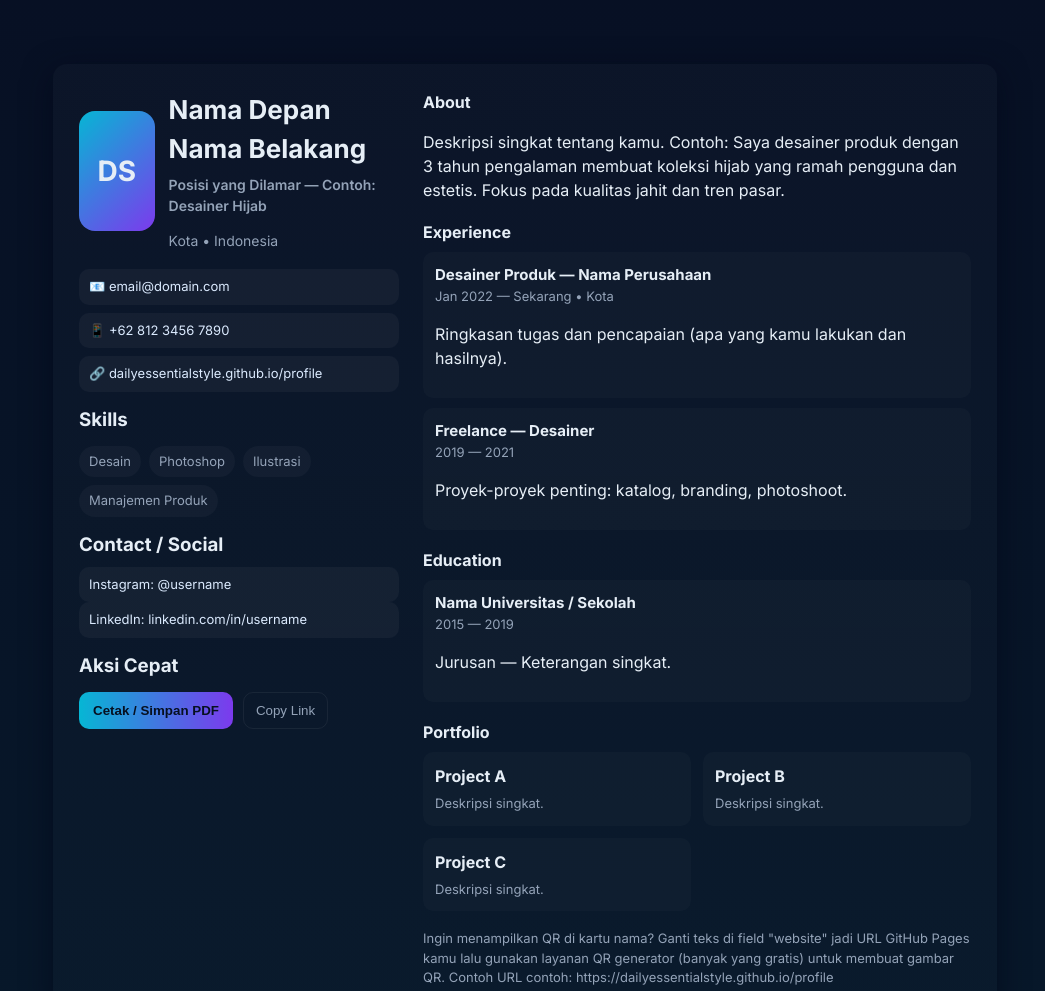
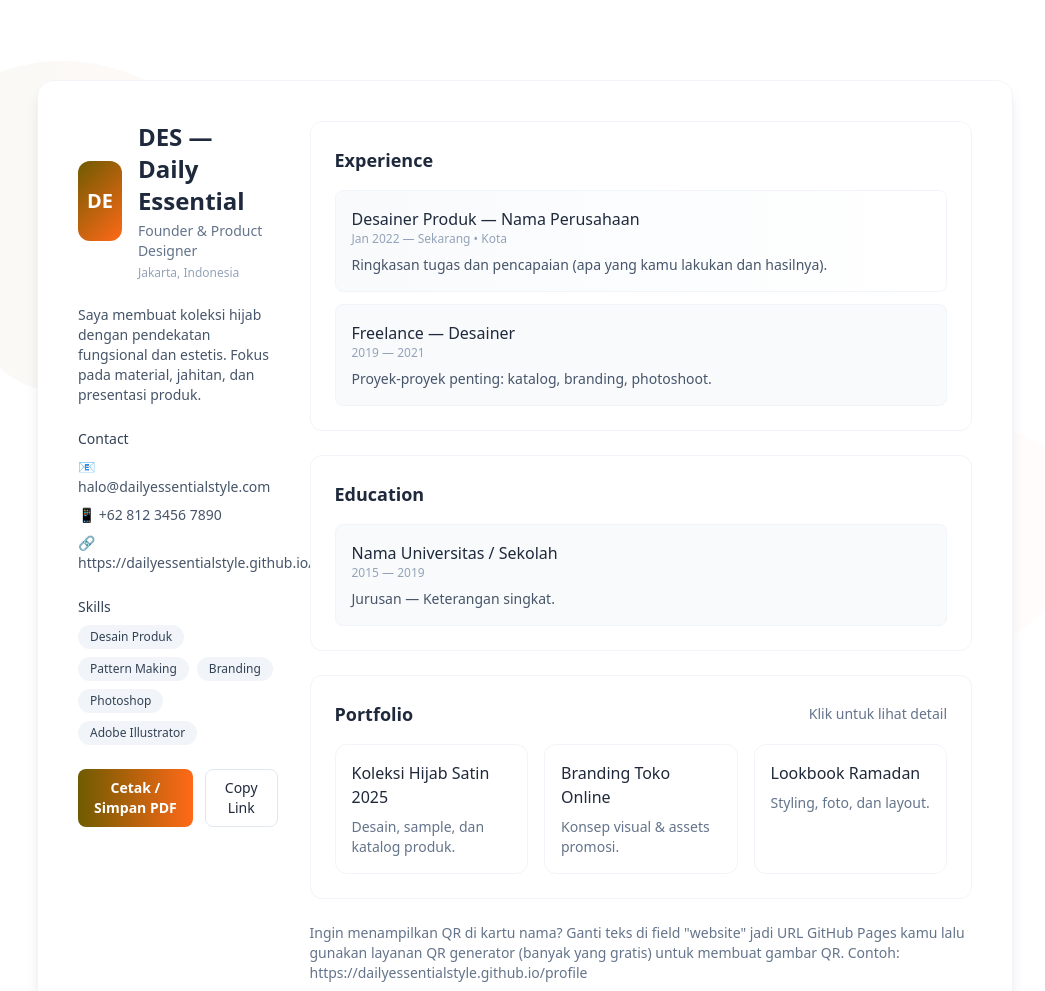
Before and after one commit to dailyessentialstyle/profile, a plain HTML site: page index.html in a window 1280 px wide. Shown: the top 991 px of the page, without its empty margins (115-1160 px from the left). Drawn offline with nearby package versions, Linux system fonts and the light colour scheme.

Commit message:
index.html

```diff
--- a/index.html
+++ b/index.html
@@ -1,141 +1,130 @@
 <!doctype html>
 <html lang="id">
 <head>
-  <meta charset="utf-8">
-  <meta name="viewport" content="width=device-width,initial-scale=1">
+  <meta charset="utf-8" />
+  <meta name="viewport" content="width=device-width,initial-scale=1" />
   <title>Nama Kamu — CV / Portofolio</title>
-  <link href="https://fonts.googleapis.com/css2?family=Inter:wght@300;400;600;700&display=swap" rel="stylesheet">
+
+  <!-- Tailwind Play CDN (fast for prototypes) -->
+  <script src="https://cdn.tailwindcss.com"></script>
   <style>
-    :root{--bg:#0f1724;--card:#0b1220;--muted:#94a3b8;--accent:#06b6d4;--glass:rgba(255,255,255,0.04)}
-    *{box-sizing:border-box}
-    body{font-family:Inter,system-ui,Segoe UI,Roboto,"Helvetica Neue",Arial;margin:0;background:linear-gradient(180deg,#071024 0%, #07182a 100%);color:#e6eef6;line-height:1.5}
-    .wrap{max-width:1000px;margin:36px auto;padding:28px}
-    .card{background:linear-gradient(180deg, rgba(255,255,255,0.02), rgba(255,255,255,0.01));border-radius:14px;padding:26px;box-shadow:0 8px 30px rgba(2,6,23,0.6);display:flex;gap:24px}
-    .left{width:320px;flex-shrink:0}
-    .avatar{width:120px;height:120px;border-radius:16px;overflow:hidden;background:linear-gradient(135deg,var(--accent),#7c3aed);display:flex;align-items:center;justify-content:center;font-weight:700;font-size:28px}
-    h1{margin:0;font-size:26px}
-    h2{margin:6px 0 0;font-size:14px;color:var(--muted);font-weight:600}
-    .meta{margin-top:14px;font-size:14px;color:var(--muted)}
-    .contact{margin-top:18px;display:grid;gap:8px}
-    .pill{background:var(--glass);padding:8px 10px;border-radius:10px;font-size:13px;color:#dbeafe}
-    .skills{display:flex;flex-wrap:wrap;gap:8px;margin-top:12px}
-    .skill{background:rgba(255,255,255,0.03);padding:6px 10px;border-radius:999px;font-size:13px;color:var(--muted)}
-    .right{flex:1}
-    .section{margin-bottom:18px}
-    .section h3{margin:0 0 8px;font-size:16px}
-    .job{background:rgba(255,255,255,0.02);padding:12px;border-radius:10px;margin-bottom:10px}
-    .job h4{margin:0;font-size:15px}
-    .job .when{font-size:13px;color:var(--muted)}
-    .buttons{display:flex;gap:10px;margin-top:12px}
-    .btn{background:linear-gradient(90deg,var(--accent),#7c3aed);padding:10px 14px;border-radius:10px;color:#061021;font-weight:700;text-decoration:none;border:none;cursor:pointer}
-    .ghost{background:transparent;border:1px solid rgba(255,255,255,0.06);color:var(--muted);padding:10px 12px;border-radius:10px}
-    .portfolio-grid{display:grid;grid-template-columns:repeat(auto-fit,minmax(180px,1fr));gap:12px}
-    .project{background:rgba(255,255,255,0.02);padding:12px;border-radius:10px}
-    footer{margin-top:18px;color:var(--muted);font-size:13px}
-    @media (max-width:880px){.card{flex-direction:column}.left{width:100%}.avatar{margin:0 auto}}
-    /* Print friendly */
-    @media print{body{background:white;color:black} .card{box-shadow:none;background:white} .btn,.ghost{display:none}}
+    :root{
+      --accent-1: #6F5B01; /* earthy */
+      --accent-2: #FF6918; /* orange */
+    }
+    @media print{.no-print{display:none!important}}
+    .focus-ring:focus{outline:4px solid rgba(111,91,1,0.12);outline-offset:4px}
+    .blob-1{animation:moveA 10s ease-in-out infinite}
+    .blob-2{animation:moveB 14s ease-in-out infinite}
+    @keyframes moveA{0%{transform:translateY(0) translateX(0) scale(1)}50%{transform:translateY(-18px) translateX(12px) scale(1.05)}100%{transform:translateY(0) translateX(0) scale(1)}}
+    @keyframes moveB{0%{transform:translateY(0) translateX(0) scale(1)}50%{transform:translateY(22px) translateX(-18px) scale(0.98)}100%{transform:translateY(0) translateX(0) scale(1)}}
+    .reveal{opacity:0;transform:translateY(8px);transition:opacity .6s ease,transform .6s ease}
+    .reveal.visible{opacity:1;transform:none}
   </style>
 </head>
-<body>
-  <main class="wrap">
-    <div class="card">
-      <aside class="left">
-        <div style="display:flex;gap:14px;align-items:center">
-          <div class="avatar" id="_avatar">DS</div>
+<body class="antialiased text-slate-800 bg-white">
+  <svg class="pointer-events-none fixed left-0 top-0 -z-10 w-[80vw] max-w-xl opacity-30 blob-1" width="800" height="600" viewBox="0 0 800 600" fill="none" aria-hidden="true">
+    <defs>
+      <linearGradient id="g1" x1="0" x2="1">
+        <stop offset="0" stop-color="var(--accent-1)" />
+        <stop offset="1" stop-color="var(--accent-2)" />
+      </linearGradient>
+    </defs>
+    <path d="M120 40C220 -20 340 10 420 80C520 160 560 260 500 340C440 420 320 480 200 440C80 400 20 160 120 40Z" fill="url(#g1)" opacity="0.12"></path>
+  </svg>
+
+  <svg class="pointer-events-none fixed right-0 bottom-0 -z-10 w-[70vw] max-w-lg opacity-20 blob-2" width="700" height="500" viewBox="0 0 700 500" fill="none" aria-hidden="true">
+    <path d="M560 80C640 160 620 280 520 340C420 400 300 420 200 360C100 300 40 160 120 80C200 0 420 0 560 80Z" fill="var(--accent-2)" opacity="0.08"></path>
+  </svg>
+
+  <main class="max-w-5xl mx-auto px-6 py-12 lg:py-20">
+    <div class="bg-white shadow-lg rounded-2xl overflow-hidden border border-slate-100">
+      <div class="grid grid-cols-1 lg:grid-cols-4 gap-6 lg:gap-8 p-6 lg:p-10">
+
+        <aside class="lg:col-span-1 space-y-6">
+          <div class="flex items-center gap-4">
+            <div id="avatar" class="w-20 h-20 rounded-xl flex items-center justify-center text-xl font-semibold text-white" style="background:linear-gradient(135deg,var(--accent-1),var(--accent-2))">DE</div>
             <div>
-            <h1 id="name">Nama Depan Nama Belakang</h1>
-            <h2 id="title">Posisi yang Dilamar — Contoh: Desainer Hijab</h2>
-            <div class="meta" id="location">Kota • Indonesia</div>
+              <h1 id="name" class="text-2xl font-semibold">Nama Depan Nama Belakang</h1>
+              <p id="title" class="text-sm text-slate-500 mt-1">Posisi yang Dilamar — Contoh: Desainer Hijab</p>
+              <div id="location" class="text-xs text-slate-400 mt-1">Kota • Indonesia</div>
             </div>
           </div>
 
-        <div class="contact">
-          <div class="pill" id="email">📧 email@domain.com</div>
-          <div class="pill" id="phone">📱 +62 812 3456 7890</div>
-          <div class="pill" id="website">🔗 dailyessentialstyle.github.io/profile</div>
+          <div class="space-y-3">
+            <div id="about" class="text-sm text-slate-600">Deskripsi singkat tentang kamu. Contoh: Saya desainer produk dengan 3 tahun pengalaman membuat koleksi hijab yang ramah pengguna dan estetis. Fokus pada kualitas jahit dan tren pasar.</div>
           </div>
 
-        <div style="margin-top:14px">
-          <h3 style="margin:0 0 8px">Skills</h3>
-          <div class="skills" id="skills">
-            <div class="skill">Desain</div>
-            <div class="skill">Photoshop</div>
-            <div class="skill">Ilustrasi</div>
-            <div class="skill">Manajemen Produk</div>
+          <div class="space-y-2">
+            <h3 class="text-sm font-medium text-slate-700">Contact</h3>
+            <a id="email" href="mailto:email@domain.com" class="block text-sm text-slate-600 hover:underline">📧 email@domain.com</a>
+            <a id="phone" href="tel:+6281234567890" class="block text-sm text-slate-600 hover:underline">📱 +62 812 3456 7890</a>
+            <a id="website" href="#" class="block text-sm text-slate-600 hover:underline">🔗 dailyessentialstyle.github.io/profile</a>
+          </div>
+
+          <div>
+            <h3 class="text-sm font-medium text-slate-700">Skills</h3>
+            <div id="skills" class="mt-2 flex flex-wrap gap-2">
+              <span class="text-xs px-3 py-1 rounded-full bg-slate-100 text-slate-700">Desain</span>
+              <span class="text-xs px-3 py-1 rounded-full bg-slate-100 text-slate-700">Photoshop</span>
+              <span class="text-xs px-3 py-1 rounded-full bg-slate-100 text-slate-700">Ilustrasi</span>
+              <span class="text-xs px-3 py-1 rounded-full bg-slate-100 text-slate-700">Manajemen Produk</span>
             </div>
           </div>
 
-        <div style="margin-top:14px">
-          <h3 style="margin:0 0 8px">Contact / Social</h3>
-          <div class="pill">Instagram: @username</div>
-          <div class="pill">LinkedIn: linkedin.com/in/username</div>
+          <div class="flex gap-3 mt-2 no-print">
+            <button class="print-btn focus-ring px-4 py-2 rounded-lg text-sm font-semibold" onclick="window.print()" style="background:linear-gradient(90deg,var(--accent-1),var(--accent-2));color:white">Cetak / Simpan PDF</button>
+            <button class="copy-btn px-4 py-2 rounded-lg text-sm border border-slate-200" onclick="copyURL()">Copy Link</button>
+          </div>
+        </aside>
+
+        <section class="lg:col-span-3 space-y-6">
+
+          <div class="reveal p-4 lg:p-6 bg-white rounded-xl border border-slate-100">
+            <h2 class="text-lg font-semibold text-slate-800">Experience</h2>
+
+            <article class="mt-4 space-y-3">
+              <div class="p-4 rounded-lg bg-gradient-to-r from-slate-50 to-white border border-slate-100">
+                <h3 class="font-medium">Desainer Produk — Nama Perusahaan</h3>
+                <div class="text-xs text-slate-400">Jan 2022 — Sekarang • Kota</div>
+                <p class="text-sm text-slate-600 mt-2">Ringkasan tugas dan pencapaian (apa yang kamu lakukan dan hasilnya).</p>
               </div>
 
-        <div style="margin-top:14px">
-          <h3 style="margin:0 0 8px">Aksi Cepat</h3>
-          <div class="buttons">
-            <button class="btn" onclick="window.print()">Cetak / Simpan PDF</button>
-            <button class="ghost" onclick="copyURL()">Copy Link</button>
+              <div class="p-4 rounded-lg bg-slate-50 border border-slate-100">
+                <h3 class="font-medium">Freelance — Desainer</h3>
+                <div class="text-xs text-slate-400">2019 — 2021</div>
+                <p class="text-sm text-slate-600 mt-2">Proyek-proyek penting: katalog, branding, photoshoot.</p>
+              </div>
+            </article>
+          </div>
+
+          <div class="reveal p-4 lg:p-6 bg-white rounded-xl border border-slate-100">
+            <h2 class="text-lg font-semibold text-slate-800">Education</h2>
+            <div class="mt-4 p-4 rounded-lg bg-slate-50 border border-slate-100">
+              <h3 class="font-medium">Nama Universitas / Sekolah</h3>
+              <div class="text-xs text-slate-400">2015 — 2019</div>
+              <p class="text-sm text-slate-600 mt-2">Jurusan — Keterangan singkat.</p>
             </div>
           </div>
 
-      </aside>
-
-      <section class="right">
-        <div class="section">
-          <h3>About</h3>
-          <p id="about">Deskripsi singkat tentang kamu. Contoh: Saya desainer produk dengan 3 tahun pengalaman membuat koleksi hijab yang ramah pengguna dan estetis. Fokus pada kualitas jahit dan tren pasar.</p>
+          <div class="reveal p-4 lg:p-6 bg-white rounded-xl border border-slate-100">
+            <div class="flex items-center justify-between">
+              <h2 class="text-lg font-semibold text-slate-800">Portfolio</h2>
+              <div class="text-sm text-slate-500">Klik untuk lihat detail</div>
             </div>
 
-        <div class="section">
-          <h3>Experience</h3>
-          <div class="job">
-            <h4>Desainer Produk — Nama Perusahaan</h4>
-            <div class="when">Jan 2022 — Sekarang • Kota</div>
-            <p>Ringkasan tugas dan pencapaian (apa yang kamu lakukan dan hasilnya).</p>
-          </div>
-
-          <div class="job">
-            <h4>Freelance — Desainer</h4>
-            <div class="when">2019 — 2021</div>
-            <p>Proyek-proyek penting: katalog, branding, photoshoot.</p>
+            <div id="projects" class="mt-4 grid grid-cols-1 sm:grid-cols-2 lg:grid-cols-3 gap-4">
             </div>
           </div>
 
-        <div class="section">
-          <h3>Education</h3>
-          <div class="job">
-            <h4>Nama Universitas / Sekolah</h4>
-            <div class="when">2015 — 2019</div>
-            <p>Jurusan — Keterangan singkat.</p>
+          <footer class="text-sm text-slate-500">Ingin menampilkan QR di kartu nama? Ganti teks di field "website" jadi URL GitHub Pages kamu lalu gunakan layanan QR generator (banyak yang gratis) untuk membuat gambar QR. Contoh: https://dailyessentialstyle.github.io/profile</footer>
+        </section>
+
       </div>
-        </div>
-
-        <div class="section">
-          <h3>Portfolio</h3>
-          <div class="portfolio-grid" id="projects">
-            <div class="project"><strong>Project A</strong><div style="margin-top:6px;font-size:13px;color:var(--muted)">Deskripsi singkat.</div></div>
-            <div class="project"><strong>Project B</strong><div style="margin-top:6px;font-size:13px;color:var(--muted)">Deskripsi singkat.</div></div>
-            <div class="project"><strong>Project C</strong><div style="margin-top:6px;font-size:13px;color:var(--muted)">Deskripsi singkat.</div></div>
-          </div>
-        </div>
-
-        <footer>
-          <div>Ingin menampilkan QR di kartu nama? Ganti teks di field "website" jadi URL GitHub Pages kamu lalu gunakan layanan QR generator (banyak yang gratis) untuk membuat gambar QR. Contoh URL contoh: https://dailyessentialstyle.github.io/profile</div>
-        </footer>
-      </section>
     </div>
   </main>
 
   <script>
-    // Helper: lakukan perubahan cepat dari sini atau ganti langsung di HTML
-    function copyURL(){
-      const url = document.getElementById('website').innerText.replace('🔗 ', '');
-      navigator.clipboard?.writeText(url).then(()=>alert('Link disalin: '+url));
-    }
-
-    // Contoh: jika mau ganti data secara cepat dari JS (opsional)
     const data = {
       initials: 'DE',
       name: 'DES — Daily Essential',
@@ -144,37 +133,54 @@
       email: 'halo@dailyessentialstyle.com',
       phone: '+62 812 3456 7890',
       website: 'https://dailyessentialstyle.github.io/profile',
-      about: 'Saya membuat koleksi hijab dengan pendekatan fungsional dan estetis. Fokus pada material, jahitan, dan presentasi produk.' ,
-      skills: ['Desain Produk','Pattern Making','Branding','Photoshop','Adobe Illustrator']
+      about: 'Saya membuat koleksi hijab dengan pendekatan fungsional dan estetis. Fokus pada material, jahitan, dan presentasi produk.',
+      skills: ['Desain Produk','Pattern Making','Branding','Photoshop','Adobe Illustrator'],
+      projects: [
+        {title:'Koleksi Hijab Satin 2025', desc:'Desain, sample, dan katalog produk.'},
+        {title:'Branding Toko Online', desc:'Konsep visual & assets promosi.'},
+        {title:'Lookbook Ramadan', desc:'Styling, foto, dan layout.'},
+      ]
     }
 
-    // Apply sample data (ubah atau hapus jika perlu)
-    document.getElementById('avatar').innerText = data.initials;
-    document.getElementById('name').innerText = data.name;
-    document.getElementById('title').innerText = data.title;
-    document.getElementById('location').innerText = data.location;
-    document.getElementById('email').innerText = '📧 ' + data.email;
-    document.getElementById('phone').innerText = '📱 ' + data.phone;
-    document.getElementById('website').innerText = '🔗 ' + data.website;
-    document.getElementById('about').innerText = data.about;
-    // skills
-    const skillsEl = document.getElementById('skills');
-    skillsEl.innerHTML = '';
-    data.skills.forEach(s=>{const d=document.createElement('div');d.className='skill';d.innerText=s;skillsEl.appendChild(d)});
+    document.getElementById('avatar').textContent = data.initials;
+    document.getElementById('name').textContent = data.name;
+    document.getElementById('title').textContent = data.title;
+    document.getElementById('location').textContent = data.location;
+    document.getElementById('email').textContent = '📧 ' + data.email; document.getElementById('email').href = 'mailto:' + data.email;
+    document.getElementById('phone').textContent = '📱 ' + data.phone; document.getElementById('phone').href = 'tel:' + data.phone.replaceAll(' ','');
+    document.querySelector('#website').textContent = '🔗 ' + data.website; document.querySelector('#website').href = data.website;
+    document.getElementById('about').textContent = data.about;
 
-    // projects (placeholder)
-    const projects = [
-      {title:'Koleksi Hijab Satin 2025',desc:'Desain, sample, dan katalog produk.'},
-      {title:'Branding Toko Online',desc:'Konsep visual & assets promosi.'},
-      {title:'Lookbook Ramadan',desc:'Styling, foto, dan layout.'}
-    ];
-    const projectsEl = document.getElementById('projects');
-    projectsEl.innerHTML = '';
-    projects.forEach(p=>{
-      const el = document.createElement('div');el.className='project';
-      el.innerHTML = `<strong>${p.title}</strong><div style="margin-top:6px;font-size:13px;color:var(--muted)">${p.desc}</div>`;
-      projectsEl.appendChild(el);
+    const skillsEl = document.getElementById('skills'); skillsEl.innerHTML = '';
+    data.skills.forEach(s=>{ const sp = document.createElement('span'); sp.className='text-xs px-3 py-1 rounded-full bg-slate-100 text-slate-700'; sp.textContent = s; skillsEl.appendChild(sp); });
+
+    const projectsEl = document.getElementById('projects'); projectsEl.innerHTML = '';
+    data.projects.forEach(p=>{
+      const card = document.createElement('a');
+      card.className = 'block p-4 rounded-xl border border-slate-100 bg-white hover:shadow-lg transition transform hover:-translate-y-1 focus-ring';
+      card.href = '#';
+      card.innerHTML = '<h4 class="font-medium text-slate-800">' + p.title + '</h4><p class="text-sm text-slate-500 mt-2">' + p.desc + '</p>';
+      projectsEl.appendChild(card);
     });
+
+    function copyURL(){
+      navigator.clipboard.writeText(data.website).then(()=>{
+        const btn = document.querySelector('.copy-btn');
+        btn.textContent = 'Link Disalin';
+        setTimeout(()=>btn.textContent = 'Copy Link',1500);
+      });
+    }
+
+    window.copyURL = copyURL;
+
+    const reveals = document.querySelectorAll('.reveal');
+    const io = new IntersectionObserver((entries)=>{
+      entries.forEach(e=>{ if(e.isIntersecting){ e.target.classList.add('visible'); io.unobserve(e.target); } });
+    },{threshold:0.12});
+    reveals.forEach(r=>io.observe(r));
+
+    document.addEventListener('keydown',(e)=>{ if(e.key === 'Tab'){ document.body.classList.remove('no-focus') }});
+
   </script>
 </body>
 </html>
```
Lines whose indentation alone changed are shown as unchanged.
